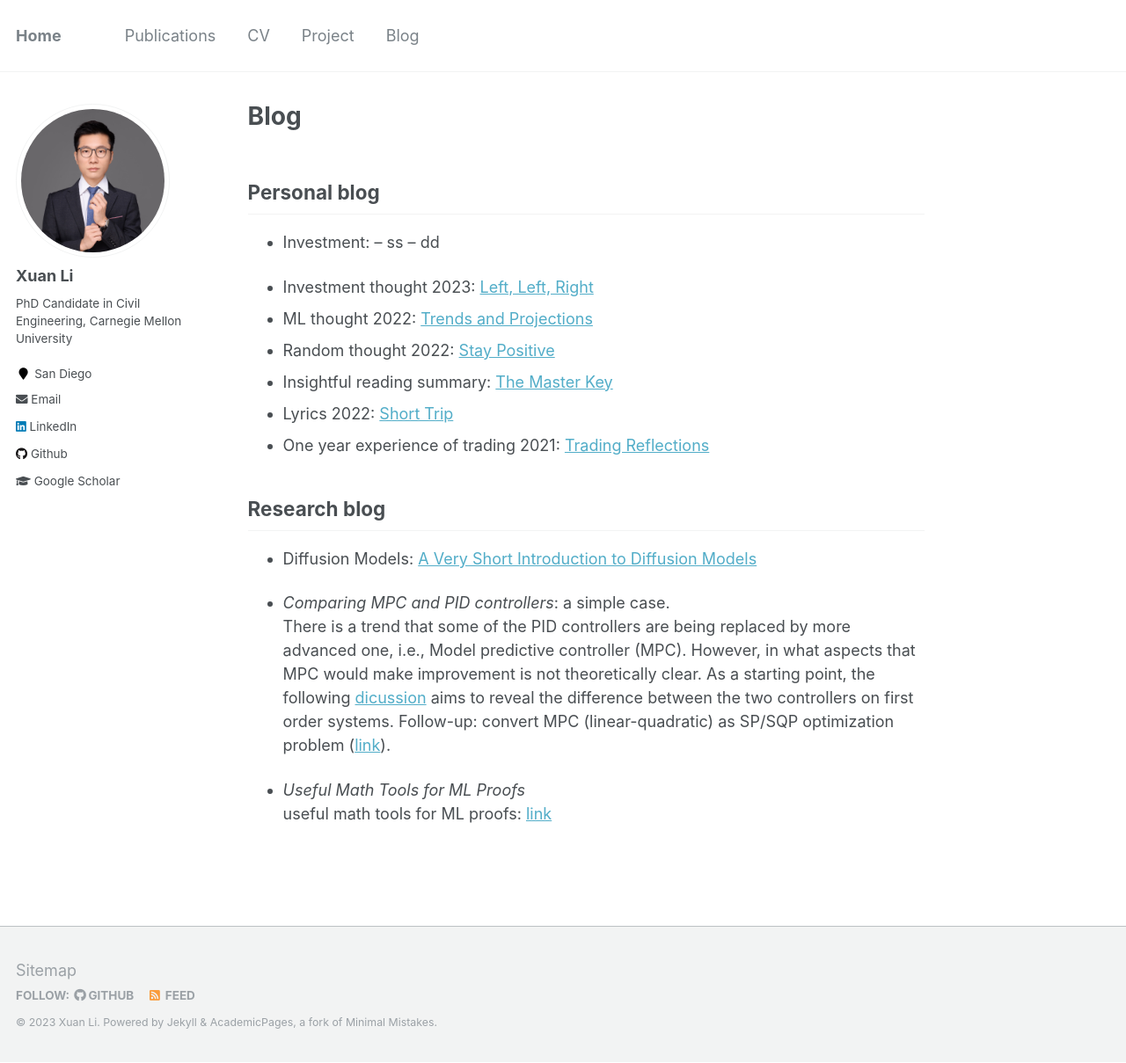
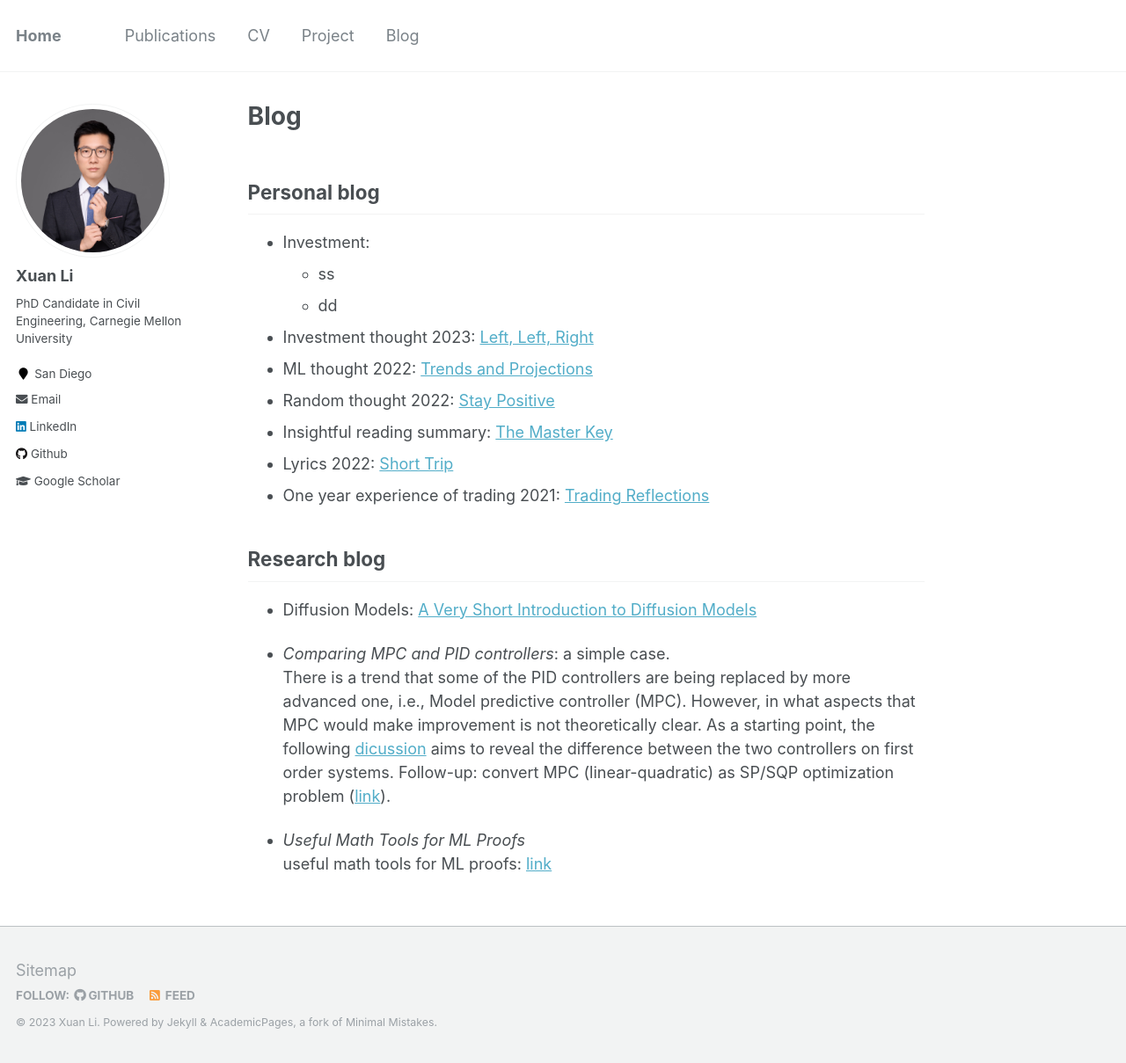
Before and after one commit to milanlx/milanlx.github.io, a Jekyll site: the page built from _pages/blog.md, in a window 1280 px wide and 1209 px high. Shown: the whole window at 88% size. Built offline with Jekyll 4.4.1, drawn with Linux system fonts in a browser that asks for light colours.

```diff
--- a/_pages/blog.md
+++ b/_pages/blog.md
@@ -7,8 +7,8 @@ author_profile: true
 Personal blog
 ---------------
 * Investment:
-  -- ss
-  -- dd
+  * ss
+  * dd
 
 * Investment thought 2023: [Left, Left, Right](https://milanlx.github.io/files/blogs/trading_2023_thoughts.pdf)
 * ML thought 2022: [Trends and Projections](https://milanlx.github.io/files/blogs/ML_thoughts_2022.pdf)
```
